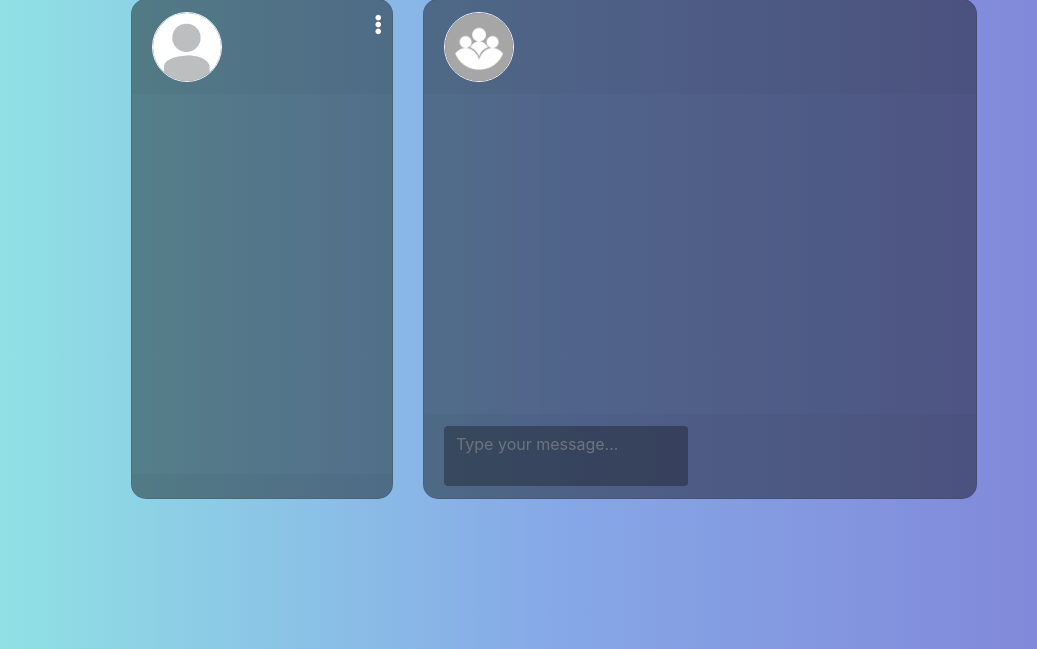
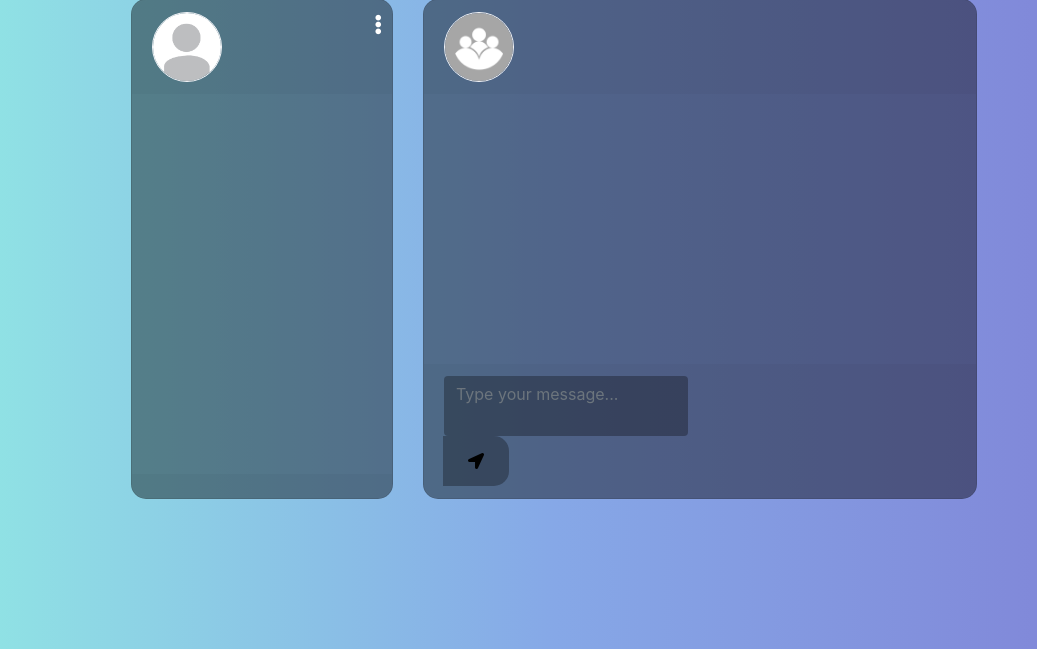
Before and after one commit to Weder77/MessengerSymfony, a Symfony app: template templates/conversation/groups.html.twig in a window 1280 px wide. Shown: the part 151-800 px from the top of the page, without its empty margins (86-1123 px from the left). Run offline with Twig, Linux system fonts and the light colour scheme; the template is opened without the code that fills it, so the values that code supplies are empty; form fields are guessed from the names that the template uses; some libraries are stand-ins or nearby versions.

Commit message:
:ambulance: send messages

```diff
--- a/src/Controller/ConversationController.php
+++ b/src/Controller/ConversationController.php
@@ -56,6 +56,9 @@ class ConversationController extends AbstractController
             $message->setState(3);
 
             $manager->flush();
+            return $this -> redirectToRoute('group-conversation', [
+                'id' => $id
+            ]);
         }
 
         return $this->render('conversation/groups.html.twig', array(
--- a/src/Form/MessageType.php
+++ b/src/Form/MessageType.php
@@ -18,9 +18,6 @@ class MessageType extends AbstractType
             // ->add('state')
             // ->add('group_send')
             // ->add('user')
-            ->add(' Send', SubmitType::class, [
-                'attr' => ['class' => 'fas fa-location-arrow'],
-            ]);
         ;
     }
 
--- a/templates/base.css
+++ b/templates/base.css
@@ -262,6 +262,11 @@ textarea {
   cursor: pointer;
   background-color: rgba(0, 0, 0, 0.2);
 }
+
+.btn-transparent {
+  background-color: transparent!important;
+}
+
 @media (max-width: 576px) {
   .contacts_card {
     margin-bottom: 15px !important;
--- a/templates/base.html.twig
+++ b/templates/base.html.twig
@@ -18,7 +18,7 @@
 		<link rel="stylesheet" type="text/css" href="https://cdnjs.cloudflare.com/ajax/libs/malihu-custom-scrollbar-plugin/3.1.5/jquery.mCustomScrollbar.min.css">
 		<script type="text/javascript" src="https://cdnjs.cloudflare.com/ajax/libs/malihu-custom-scrollbar-plugin/3.1.5/jquery.mCustomScrollbar.min.js"></script>
 		<link
-		rel="stylesheet" type="text/css" href="./base.css">
+		rel="stylesheet" type="text/css" href="{{ asset('style/base.css') }}">
 
 		{# CUSTOM STYLE #}
 		{% block stylesheet %}{% endblock %}
--- a/templates/chatBase.html.twig
+++ b/templates/chatBase.html.twig
@@ -411,7 +411,7 @@
 						</div>
 					</div>
 				</div>
-				<div class="card-body msg_card_body">
+				<div class="card-body msg_card_body" id="messages">
 					{% block messages %}{% endblock %}
 				</div>
 				<div class="card-footer">
--- a/templates/conversation/groups.html.twig
+++ b/templates/conversation/groups.html.twig
@@ -66,8 +66,15 @@
 		}})}}
 
 		<div class="input-group-append">
-{{ form_end(MessageType) }}
+			<span class="input-group-text send_btn"><button type="submit" class="btn btn-transparent"><i class="fas fa-location-arrow"></button></i></span>
 		</div>
-
+		{{ form_end(MessageType) }}
 	</div>
 {% endblock %}
+
+{% block javascripts %}
+	<script>
+		const messages = document.getElementById("messages");
+		messages.scrollTop = messages.scrollHeight;
+	</script>
+{% endblock %}
```
